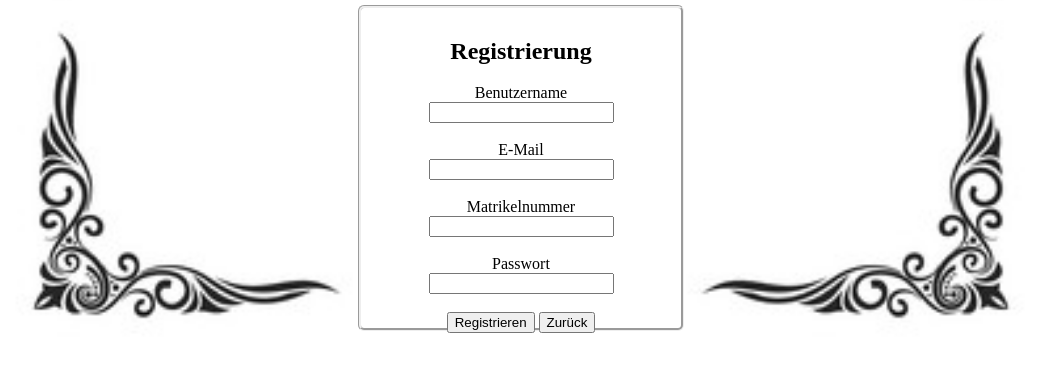
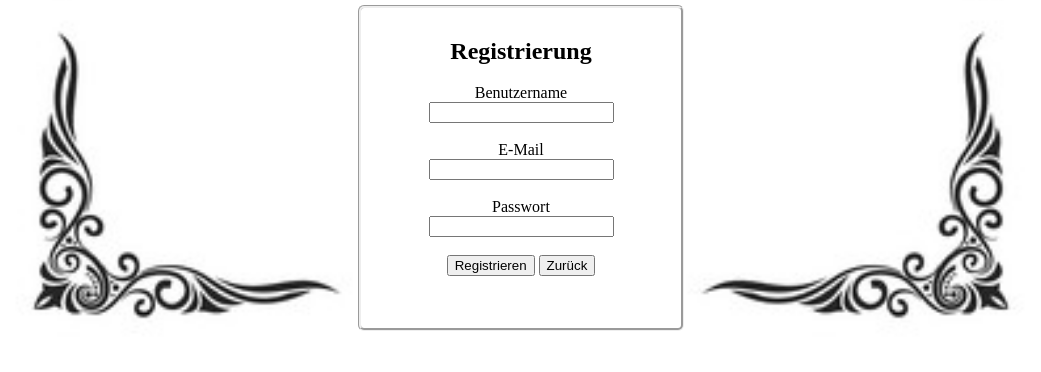
Before and after one commit to Fiegl/IoT-Projekt-SS-25, a Django app: template Produktions-Server/iot_projekt/templates/iot_projekt/registrieren.html in a window 1280 px wide. Shown: the part 315-687 px from the top of the page, without its empty margins (119-1160 px from the left). Run offline with Django 3.2, Linux system fonts and the light colour scheme; the template is opened without the code that fills it, so the values that code supplies are empty.

Commit message:
Update registrieren.html

```diff
--- a/Entwicklungs-Server/iot_projekt/templates/iot_projekt/registrieren.html
+++ b/Entwicklungs-Server/iot_projekt/templates/iot_projekt/registrieren.html
@@ -26,8 +26,6 @@
                 <input type="text" name="username" required></input><br><br>
                 <label for="email">E-Mail</label><br>
                 <input type="email" name="email" required><br><br>
-                <label for="matrikelnummer">Matrikelnummer</label><br>
-                <input type="text" name="matrikelnummer" required></input><br><br>
                 <label for="passwort">Passwort</label><br>
                 <input type="password" name="passwort" required></input><br><br>
                 <button type="submit">Registrieren</button>
```
